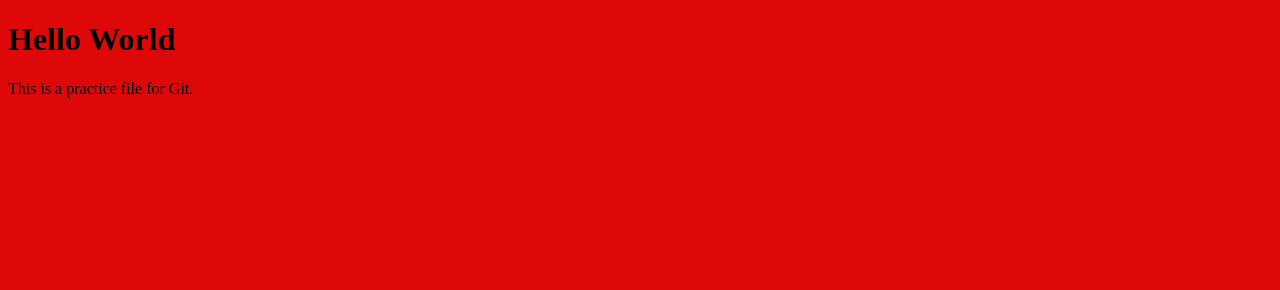
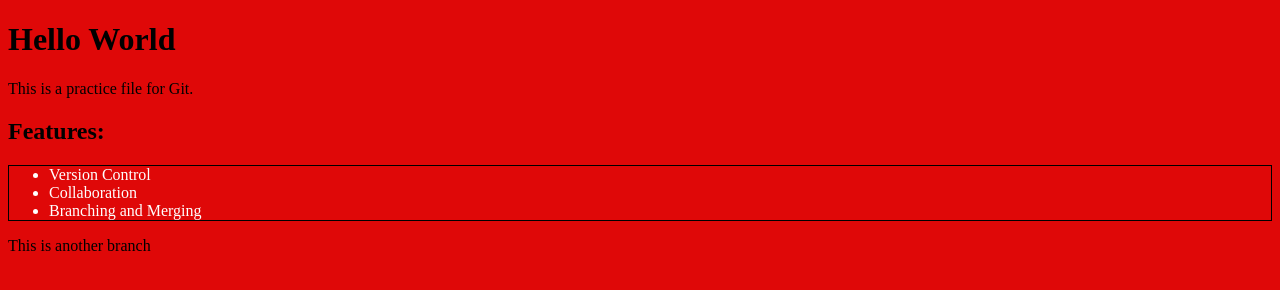
Before and after one commit to AROR4/Git-practice, a plain HTML site: page Task-1/index.html in a window 1280 px wide. Drawn offline with Linux system fonts and the light colour scheme.

Commit message:
Updated UI and content in feature branch

```diff
--- a/Task-1/index.html
+++ b/Task-1/index.html
@@ -7,6 +7,13 @@
 <body>
   <h1>Hello World</h1>
   <p>This is a practice file for Git.</p>
+  <h2>Features:</h2>
+  <ul>
+    <li>Version Control</li>
+    <li>Collaboration</li>
+    <li>Branching and Merging</li>
+  </ul>
+  <p> This is another branch</p>
   <script src="script.js"></script>
 </body>
 </html>
--- a/Task-1/style.css
+++ b/Task-1/style.css
@@ -1,3 +1,8 @@
 body {
   background-color: rgb(223, 8, 8);
 }
+
+ul{
+  color: white;
+  border: 1px solid black;
+}
```
